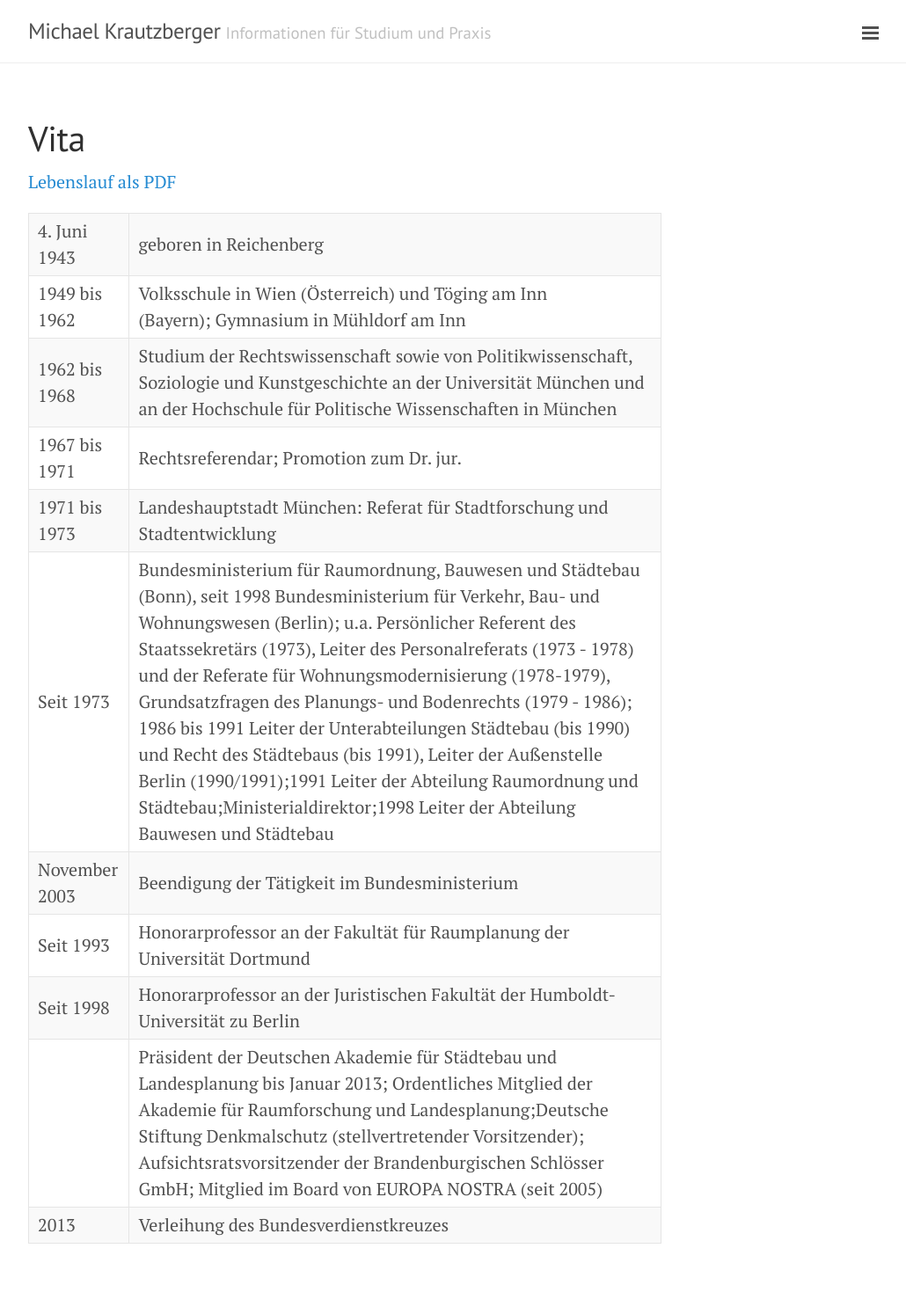
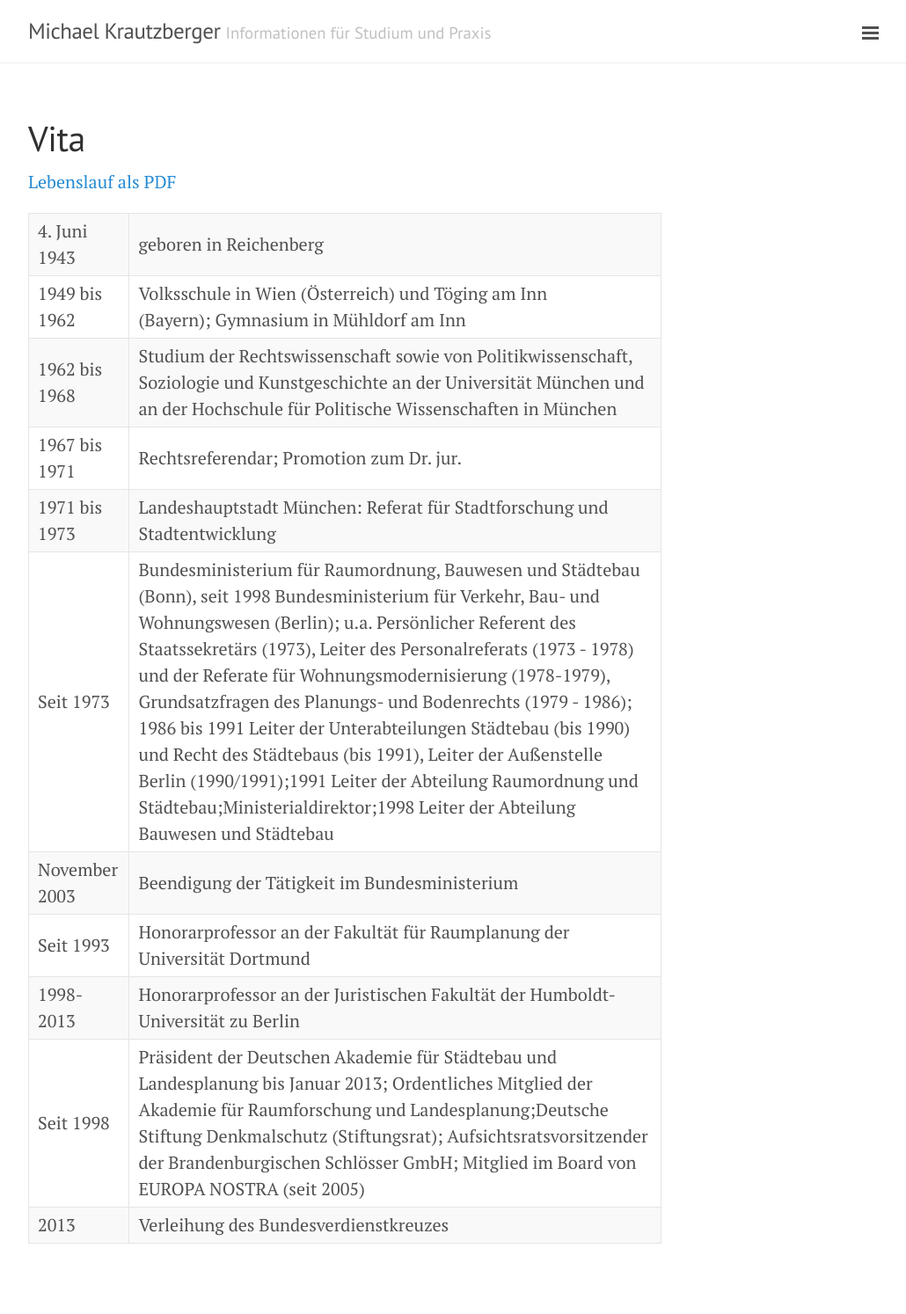
Before and after one commit to pkra/krautzberger.info, a Jekyll site: the page built from vita.md, in a window 1280 px wide. Shown: the whole page at 88% size, without its empty margins (248-1278 px from the left). Built offline with Jekyll 4.4.1, drawn with Linux system fonts in a browser that asks for light colours.

Commit message:
Vita.md -- update

```diff
--- a/vita.md
+++ b/vita.md
@@ -31,6 +31,6 @@ excerpt: !ruby/object:Hpricot::Doc
 |Seit 1973    |Bundesministerium für Raumordnung, Bauwesen und Städtebau (Bonn), seit 1998 Bundesministerium für Verkehr, Bau- und Wohnungswesen (Berlin); u.a. Persönlicher Referent des Staatssekretärs (1973), Leiter des Personalreferats (1973 - 1978) und der Referate für Wohnungsmodernisierung (1978-1979), Grundsatzfragen des Planungs- und Bodenrechts (1979 - 1986); 1986 bis 1991 Leiter der Unterabteilungen Städtebau (bis 1990) und Recht des Städtebaus (bis 1991), Leiter der Außenstelle Berlin (1990/1991);1991 Leiter der Abteilung Raumordnung und Städtebau;Ministerialdirektor;1998 Leiter der Abteilung Bauwesen und Städtebau|
 |November 2003|Beendigung der Tätigkeit im Bundesministerium|
 |Seit 1993    |Honorarprofessor an der Fakultät für Raumplanung der Universität Dortmund|
-|Seit 1998    |Honorarprofessor an der Juristischen Fakultät der Humboldt-Universität zu Berlin
-|             |Präsident der Deutschen Akademie für Städtebau und Landesplanung bis Januar 2013; Ordentliches Mitglied der Akademie für Raumforschung und Landesplanung;Deutsche Stiftung Denkmalschutz (stellvertretender Vorsitzender); Aufsichtsratsvorsitzender der Brandenburgischen Schlösser GmbH; Mitglied im Board von EUROPA NOSTRA (seit 2005)|
+|1998-2013    |Honorarprofessor an der Juristischen Fakultät der Humboldt-Universität zu Berlin
+|Seit 1998    |Präsident der Deutschen Akademie für Städtebau und Landesplanung bis Januar 2013; Ordentliches Mitglied der Akademie für Raumforschung und Landesplanung;Deutsche Stiftung Denkmalschutz (Stiftungsrat); Aufsichtsratsvorsitzender der Brandenburgischen Schlösser GmbH; Mitglied im Board von EUROPA NOSTRA (seit 2005)|
 |2013          |Verleihung des Bundesverdienstkreuzes|
```
